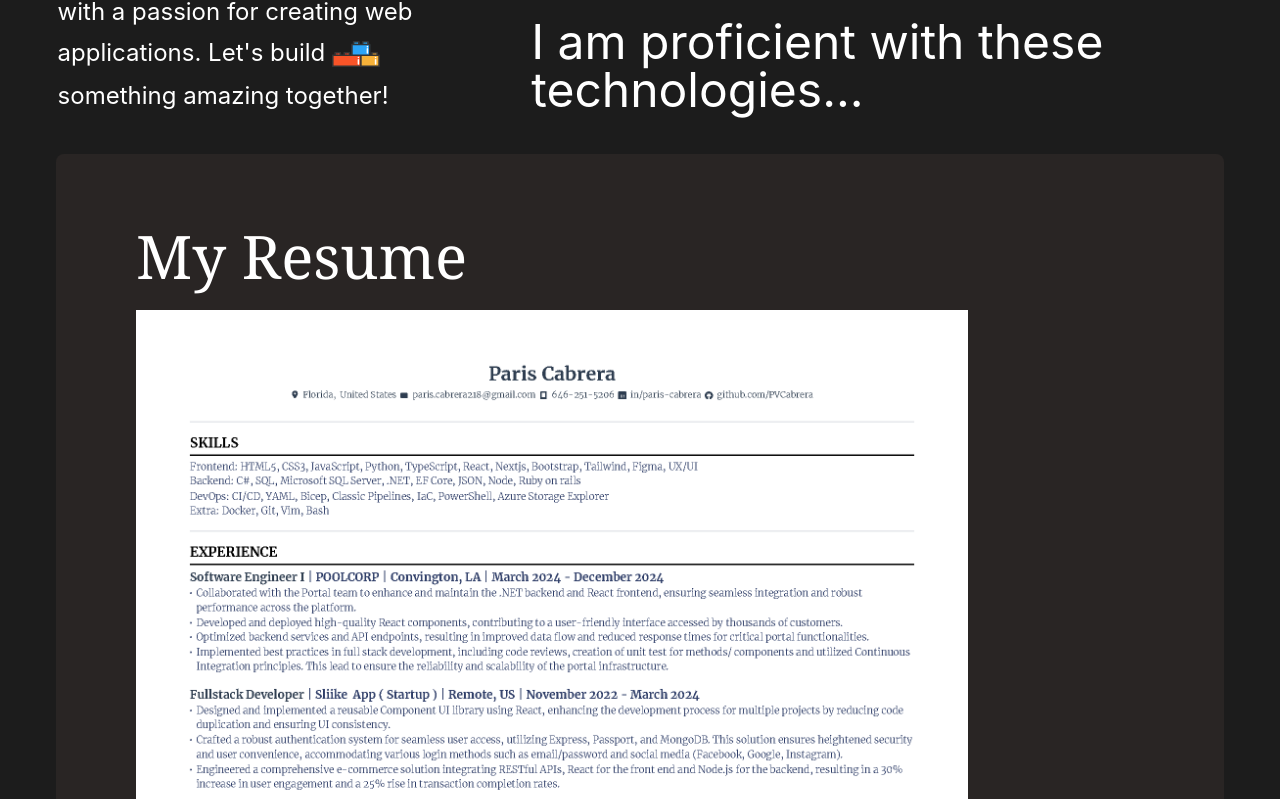
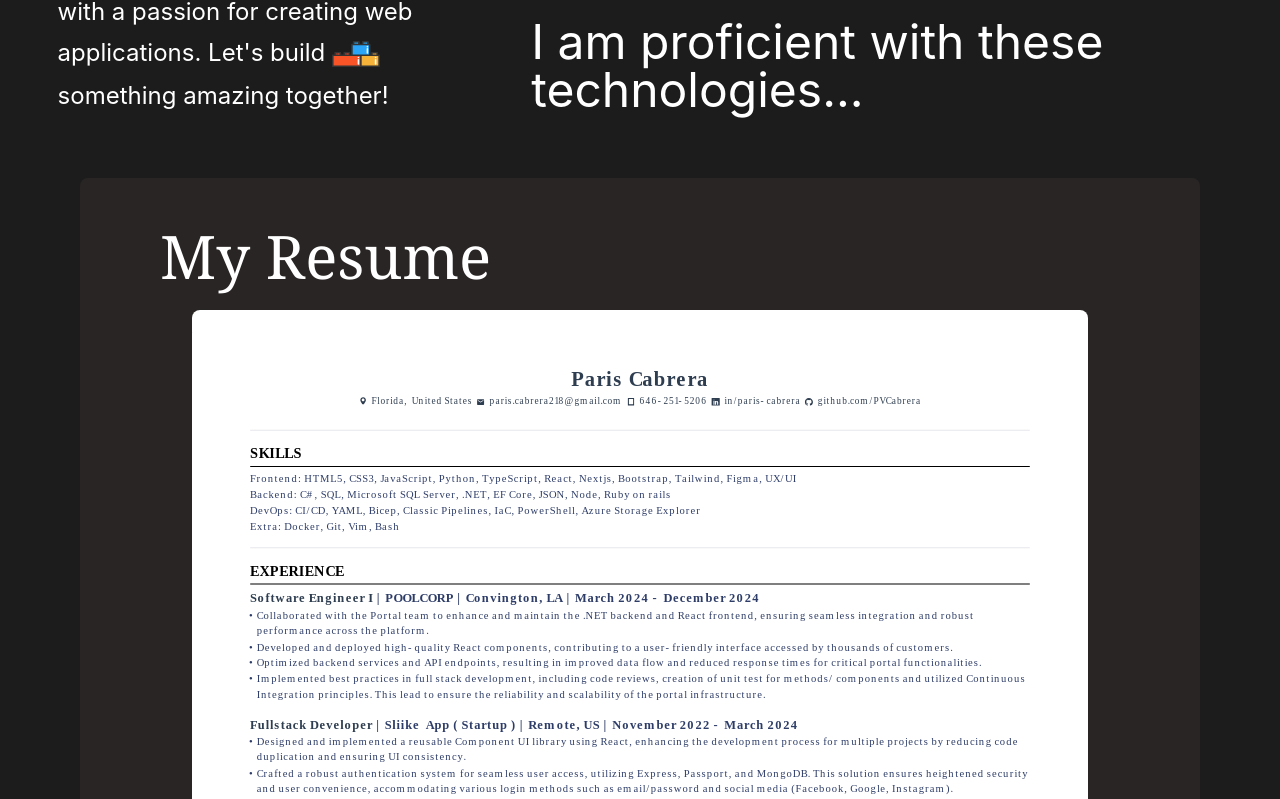
Before and after one commit to PVCabrera/portfolio-paris, a React (Vite) app: page / in a window 1280 px wide. Shown: the part 894-1693 px from the top of the page. Built offline with nearby package versions, Linux system fonts and the light colour scheme.

Commit message:
added resume svg instead of png

```diff
--- a/src/pages/Home/index.tsx
+++ b/src/pages/Home/index.tsx
@@ -2,7 +2,7 @@ import Globe from "../../components/globe/Globe";
 
 import parisprof from "@/assets/profile/parisprof.jpg";
 import lego from "@/assets/svg-vectors/lego.svg";
-import resume from "@/assets/profile/resume.png";
+import resume from "@/assets/profile/resume.svg";
 
 export default function Home() {
   let radius = 5.5;
@@ -64,11 +64,13 @@ export default function Home() {
             </div>
           </div>
         </div>
-        <div className="flex p-6 bg-stone-800 rounded-lg m-10 pb-20 px-10">
-          <div className="mt-12 lg:space-x-10">
-            <h4 className="lg:text-6xl text-4xl font-serif mb-6 lg:ml-10">{`My Resume`}</h4>
-            <img src={resume} alt="Paris Cabrera Resume" className="lg:max-w-[65vw]" />
+        <div className="flex flex-col px-20 bg-stone-800 rounded-lg lg:m-16 m-auto mt-10 pb-20 px-10">
+          <div className="mt-12 flex justify-start">
+            <h4 className="lg:text-6xl text-4xl font-serif mb-6">{`My Resume`}</h4>
           </div>
+            <div className="bg-white m-auto rounded-lg">
+              <img src={resume} alt="Paris Cabrera Resume" className="md:w-[70vw] sm:w-full" />
+            </div>
         </div>
       </div>
     </>
```
Also changed, not shown: src/assets/profile/resume.png (deleted), src/assets/profile/resume.svg (added).
